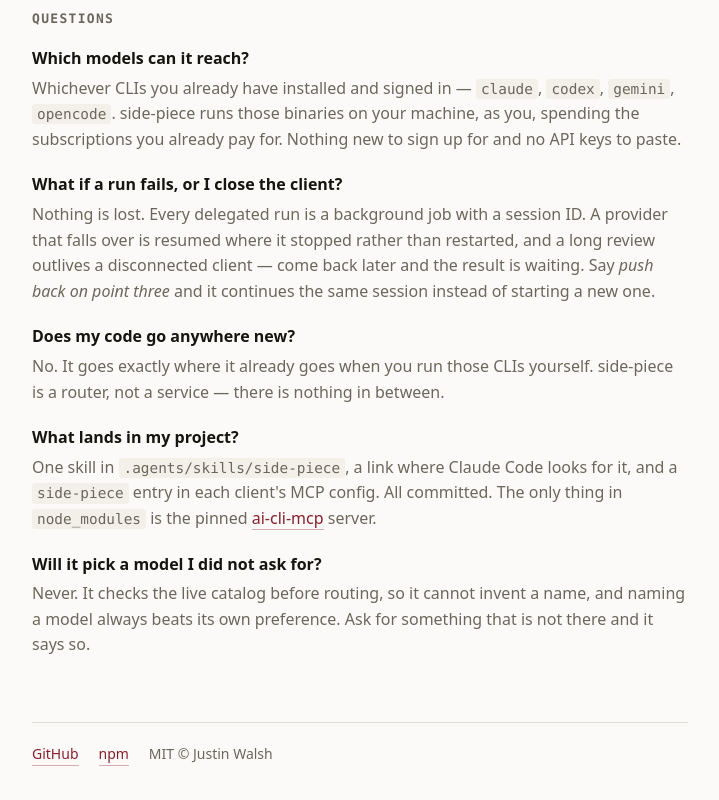
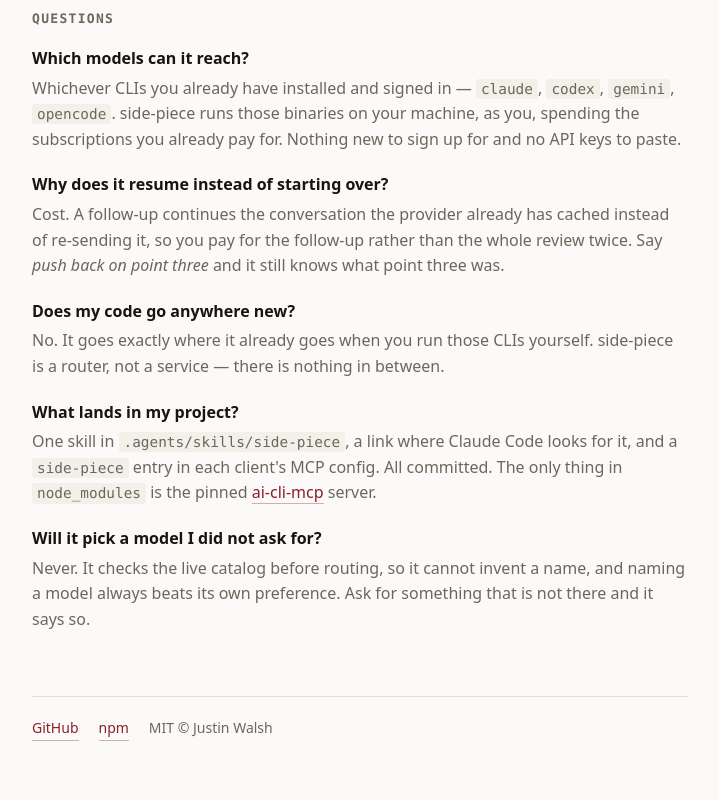
Before and after one commit to thejustinwalsh/side-piece, a website: page docs/index.html in a window 1280 px wide. Shown: the part 1074-1874 px from the top of the page, without its empty margins (280-999 px from the left). Drawn offline with Linux system fonts and the light colour scheme.

Commit message:
docs: state why sessions resume, not how
Resumption is a billing property: a follow-up rides the provider's cached
conversation instead of re-sending the context. The old answer described
failure recovery and disconnects, which is a side effect, and buried the
reason. Also makes it a routing rule in the skill so the agent prefers
resuming rather than treating it as recovery.

```diff
--- a/docs/index.html
+++ b/docs/index.html
@@ -129,8 +129,8 @@
     <dt>Which models can it reach?</dt>
     <dd>Whichever CLIs you already have installed and signed in — <code>claude</code>, <code>codex</code>, <code>gemini</code>, <code>opencode</code>. side-piece runs those binaries on your machine, as you, spending the subscriptions you already pay for. Nothing new to sign up for and no API keys to paste.</dd>
 
-    <dt>What if a run fails, or I close the client?</dt>
-    <dd>Nothing is lost. Every delegated run is a background job with a session ID. A provider that falls over is resumed where it stopped rather than restarted, and a long review outlives a disconnected client — come back later and the result is waiting. Say <em>push back on point three</em> and it continues the same session instead of starting a new one.</dd>
+    <dt>Why does it resume instead of starting over?</dt>
+    <dd>Cost. A follow-up continues the conversation the provider already has cached instead of re-sending it, so you pay for the follow-up rather than the whole review twice. Say <em>push back on point three</em> and it still knows what point three was.</dd>
 
     <dt>Does my code go anywhere new?</dt>
     <dd>No. It goes exactly where it already goes when you run those CLIs yourself. side-piece is a router, not a service — there is nothing in between.</dd>
```
Also changed, not shown: skill/side-piece/SKILL.md (+2 -0 lines), skill/side-piece/references/lifecycle.md (+2 -0 lines), README.md.
